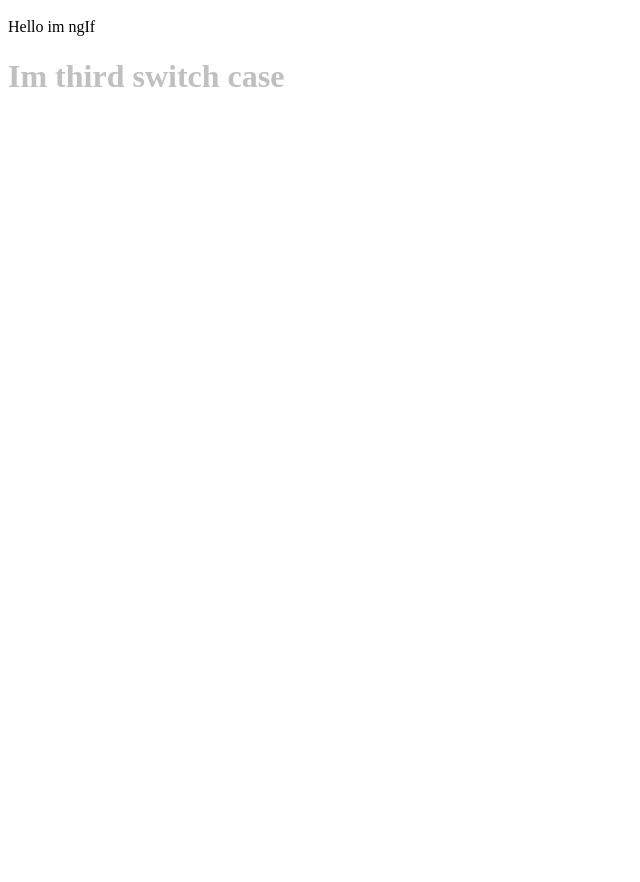
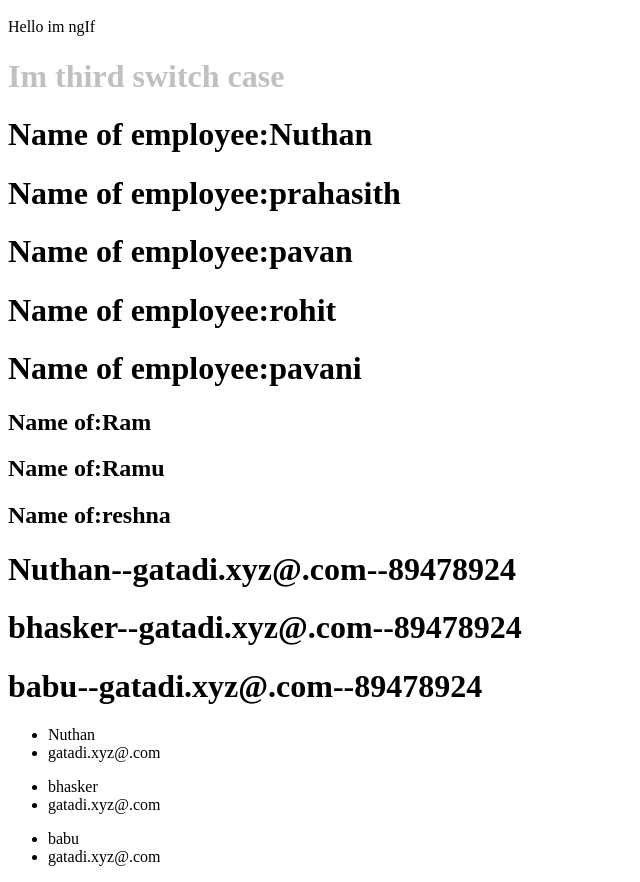
Before and after one commit to Nuthankumar9494/Angular_Practice, an Angular app: page / in a window 1280 px wide. Shown: the part 1246-2128 px from the top of the page, without its empty margins (0-640 px from the left). Before the commit the page ends 1362 px from the top, so only its background shows below. Built offline with nearby package versions, Linux system fonts and the light colour scheme.

Commit message:
loops and nested loops in angular

```diff
--- a/src/app/propertybind/propertybind.component.html
+++ b/src/app/propertybind/propertybind.component.html
@@ -24,3 +24,13 @@
     <h1 *ngSwitchCase="'red'" style="color: red;">Im a second case</h1>
     <h1 *ngSwitchCase="'silver'" style="color: silver;"> Im third switch case</h1>
 </div>
+<!-- LoopS  in Angular  -->
+<h1 *ngFor="let item of employee">Name of employee:{{item}}</h1>
+<h2 *ngFor="let item of students">Name of:{{item}}</h2>
+<!-- Displaying data of objects in array using ngFor  -->
+<h1 *ngFor="let data of Employeesheet">{{data.Name}}--{{data.emaiid}}--{{data.PhoneNo}}</h1>
+<!-- Nested loops -->
+<ul *ngFor="let data of Employeedata">
+    <li>{{data.Name}}</li>
+    <li>{{data.emaiid}}</li>
+</ul>
--- a/src/app/propertybind/propertybind.component.ts
+++ b/src/app/propertybind/propertybind.component.ts
@@ -17,4 +17,17 @@ export class PropertybindComponent implements OnInit {
   marks='100';
   percentage=50;
   color='silver';
+  employee=['Nuthan','prahasith','pavan','rohit','pavani'];
+  students=['Ram','Ramu','reshna']
+  Employeesheet=[
+    {Name:'Nuthan',emaiid:'gatadi.xyz@.com',PhoneNo:89478924},
+    {Name:'bhasker',emaiid:'gatadi.xyz@.com',PhoneNo:89478924},
+    {Name:'babu',emaiid:'gatadi.xyz@.com',PhoneNo:89478924}
+  ]
+  Employeedata=[
+    {Name:'Nuthan',emaiid:'gatadi.xyz@.com',PhoneNo:89478924 ,Procjects:['Tea time','Yoga registration']},
+    {Name:'bhasker',emaiid:'gatadi.xyz@.com',PhoneNo:89478924,Procjects:['Tea world','Yoga registration']},
+    {Name:'babu',emaiid:'gatadi.xyz@.com',PhoneNo:89478924,Procjects:['Tea must','employe registration']}
+  ]
+
 }
```
